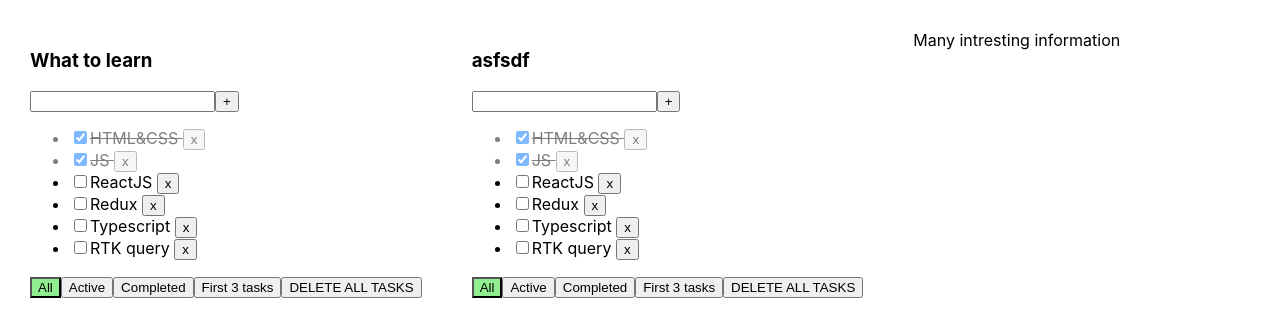
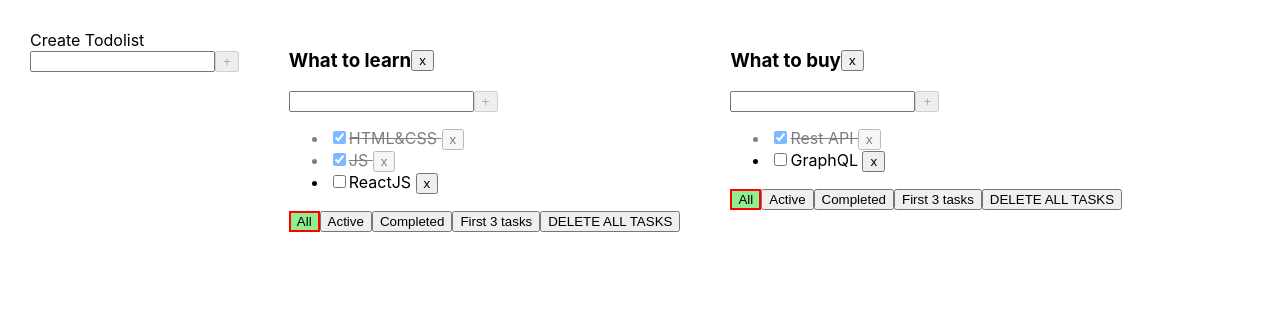
Before and after one commit to 1rko/to-do-inkubator, a React (Vite) app: page / in a window 1280 px wide. Shown: the top 336 px of the page. Built offline with nearby package versions, Linux system fonts and the light colour scheme.

Commit message:
Week2 Sprint 2 - CreateItemForm - универсальная компонента для создания Item

```diff
--- a/src/App.css
+++ b/src/App.css
@@ -5,6 +5,11 @@
 
 .app > div {
   margin-right: 50px;
+}
+
+.container {
+  display: flex;
+  align-items: center;
 }
 
 .error {
@@ -17,6 +22,11 @@
 
 .active-filter {
   background-color: lightgreen;
+  border: 2px solid red;
+}
+
+.booo{
+  color:red;
 }
 
 .is-done {
--- a/src/App.tsx
+++ b/src/App.tsx
@@ -2,71 +2,128 @@ import './App.css'
 import {TodolistItem} from "./Components/TodolistItem.tsx";
 import {useState} from "react";
 import {v1} from "uuid";
+import {CreateItemForm} from "./Components/сreateItemForm/CreateItemForm.tsx";
 
-export type TaskType = {
+export type Task = {
     id: string
     title: string
     isDone: boolean
 }
 
+export type FilterValues = 'ALL' | 'ACTIVE' | 'COMPLETED' | 'FIRST3'
+
+export type Todolist = {
+    id: string
+    title: string
+    filter: FilterValues
+}
+
+export type TaskState = {
+    [key: string]: Task[]
+}
+
+//То же самое, что и export type TasksState = Record<string, Task[]>
+
+
 export const App = () => {
-    const tasks1: TaskType[] = [
+
+    const todolistId1 = v1()
+    const todolistId2 = v1()
+
+    const [todolists, setTodolists] = useState<Todolist[]>([
+        {id: todolistId1, title: 'What to learn', filter: 'ALL'},
+        {id: todolistId2, title: 'What to buy', filter: 'ALL'},
+    ])
+
+    const [tasks, setTasks] = useState<TaskState>({
+        [todolistId1]: [
             {id: v1(), title: 'HTML&CSS', isDone: true},
             {id: v1(), title: 'JS', isDone: true},
             {id: v1(), title: 'ReactJS', isDone: false},
-        {id: v1(), title: 'Redux', isDone: false},
-        {id: v1(), title: 'Typescript', isDone: false},
-        {id: v1(), title: 'RTK query', isDone: false},
-    ]
+        ],
+        [todolistId2]: [
+            {id: v1(), title: 'Rest API', isDone: true},
+            {id: v1(), title: 'GraphQL', isDone: false},
+        ],
+    })
 
-    const [tasks, setTasks] = useState(tasks1)
+    const deleteTask = (todolistId: string, taskId: string) => {
 
-    const deleteTask = (id: string) => {
-        setTasks(tasks.filter(task => task.id !== id))
+        setTasks({
+            ...tasks,
+            [todolistId]: tasks[todolistId].filter(t => t.id !== taskId)
+        })
     }
 
-    const deleteAllTasks = () => {
-        setTasks([])
+    const deleteAllTasks = (todolistId: string) => {
+        setTasks({...tasks, [todolistId]: []})
     }
 
-    const createTask = (title: string) => {
+    const createTask = (todolistId: string, title: string) => {
         let newTask = {
             id: v1(),
             title: title,
             isDone: false
         }
-        setTasks([newTask, ...tasks])
+        setTasks({
+            ...tasks,
+            [todolistId]: [newTask, ...tasks[todolistId]]
+        })
     }
 
-    const changeTaskStatus = (id: string, newStatusValue: boolean) => {
-        let changedTasks: TaskType[] = tasks.map(t => {
-            return t.id === id ? {...t, isDone: newStatusValue} : t
+    const createTodolist = (title: string) => {
+        let newTodolist: Todolist = {
+            id: v1(),
+            title: title,
+            filter: 'ALL'
+        }
+
+        setTodolists([...todolists, newTodolist])
+        setTasks({
+            ...tasks,
+            [newTodolist.id]: []
         })
-        setTasks([...changedTasks])
+    }
+
+    const changeFilter = (todolistId: string, filter: FilterValues) => {
+        let changedTodolists = todolists.map(tdl => {
+            return tdl.id === todolistId ? {...tdl, filter} : tdl
+        })
+        setTodolists([...changedTodolists])
+    }
+
+    const changeTaskStatus = (todolistId: string, taskId: string, newStatusValue: boolean) => {
+        let changedTasks: Task[] = tasks[todolistId].map(t => {
+            return t.id === taskId ? {...t, isDone: newStatusValue} : t
+        })
+        setTasks({...tasks, [todolistId]: changedTasks})
+    }
+
+    const deleteTodolist = (todolistId: string) => {
+        setTodolists([...todolists.filter(t => t.id !== todolistId)])
+        delete tasks[todolistId]
+        setTasks({...tasks})
     }
 
     return (
         <div className={'app'}>
-            <TodolistItem
-                title="What to learn"
-                tasks={tasks}
+            <div>
+                <span>Create Todolist</span>
+                <CreateItemForm onCreateItem={createTodolist}/>
+            </div>
+
+            {todolists.map(todolist => (
+                <TodolistItem key={todolist.id}
+                              todolist={todolist}
+                              tasks={tasks[todolist.id]}
                               deleteTask={deleteTask}
                               deleteAllTasks={deleteAllTasks}
-                createButtonClick={createTask}
+                              createTask={createTask}
                               changeTaskStatus={changeTaskStatus}
+                              changeFilter={changeFilter}
+                              deleteTodolist={deleteTodolist}
                 />
-            <TodolistItem
-                title="asfsdf"
-                tasks={tasks}
-                deleteTask={deleteTask}
-                deleteAllTasks={deleteAllTasks}
-                createButtonClick={createTask}
-                changeTaskStatus={changeTaskStatus}
-            >
-                <div>
-                    <div>Many intresting information</div>
-                </div>
-            </TodolistItem>
+            ))}
         </div>
     )
 }
--- a/src/Components/Button.tsx
+++ b/src/Components/Button.tsx
@@ -2,7 +2,7 @@ import {ButtonHTMLAttributes} from "react";
 
 type ButtonProps = {
     title: string
-    onClick: () => void
+    onClick: (...args: any) => void
     disabled?: boolean
 }
 
--- a/src/Components/FullInput.tsx
+++ b/src/Components/FullInput.tsx
@@ -7,24 +7,35 @@ type Props = {
     onChangeInput: (e: ChangeEvent<HTMLInputElement>) => void
     onKeyDownInput: (e: KeyboardEvent<HTMLInputElement>) => void
     onButtonClick: () => void
+    buttonTitle: string
     error?: string | null
-    className: string
+    buttonClassName?: string
 }
 
-export const FullInput = ({value, onChangeInput, onKeyDownInput, onButtonClick, error, className}: Props) => {
+export const FullInput = (props: Props) => {
+    const {
+        value,
+        onChangeInput,
+        onKeyDownInput,
+        onButtonClick,
+        buttonTitle,
+        error,
+        buttonClassName
+    } = props
     return (
         <div>
             <input
                 value={value}
                 onChange={onChangeInput}
                 onKeyDown={onKeyDownInput}
-                className={error ? 'error': ''}
+                className={error ? 'error' : ''}
             />
+            {error && <span className={"error-message"}>{error}</span>}
             <Button
-                title={'+'}
+                title={buttonTitle}
                 onClick={onButtonClick}
-                /*disabled={!value}*/
-                className={className}
+                disabled={!value}
+                className={buttonClassName}
             />
         </div>
     );
--- a/src/Components/TodolistItem.tsx
+++ b/src/Components/TodolistItem.tsx
@@ -1,76 +1,56 @@
-import type {TaskType} from '../App.tsx'
+import {FilterValues, Task, Todolist} from '../App.tsx'
 import {Button} from './Button.tsx'
-import {ChangeEvent, useState, KeyboardEvent} from "react";
+import {ChangeEvent} from "react";
 import {useAutoAnimate} from '@formkit/auto-animate/react'
-import {FullInput} from "./FullInput.tsx";
 import './../App.css'
+import {CreateItemForm} from "./сreateItemForm/CreateItemForm.tsx";
 
 type Props = {
-    title: string
-    tasks: TaskType[]
-    deleteTask: (id: string) => void
-    deleteAllTasks: () => void
-    createButtonClick: (title: string) => void
-    changeTaskStatus: (id: string, newStatusValue: boolean) => void
-
+    todolist: Todolist
+    tasks: Task[]
+    deleteTask: (todolistId: string, taskId: string) => void
+    deleteAllTasks: (todolistId: string) => void
+    createTask: (todolistId: string, title: string) => void
+    changeTaskStatus: (todolistId: string, id: string, newStatusValue: boolean) => void
+    changeFilter: (todolistId: string, filter: FilterValues) => void
+    deleteTodolist: (todolistId: string) => void
     children?: React.ReactNode
 }
 
-type FilterType = 'ALL' | 'ACTIVE' | 'COMPLETED' | 'FIRST3'
-
-type Error = string | null
-
 export const TodolistItem: React.FC<Props> = ({
                                                   children,
-                                                  title,
+                                                  /*title,*/
+                                                  todolist,
                                                   tasks,
                                                   deleteTask,
                                                   deleteAllTasks,
-                                                  createButtonClick,
-                                                  changeTaskStatus: changeTaskStatus
+                                                  createTask,
+                                                  changeFilter,
+                                                  changeTaskStatus,
+                                                  deleteTodolist,
                                               }: Props) => {
 
-    const [taskTitle, setTaskTitle] = useState('')
-    const [filter, setFilter] = useState('ALL' as FilterType)
-    const [error, setError] = useState<Error>(null)
-
-    const changeFilterHandler = (filter: FilterType) => {
-        setFilter(filter)
+    const changeFilterHandler = (filter: FilterValues) => {
+        changeFilter(todolist.id, filter)
+        /*setFilter(filter)*/
     }
 
-    const createTaskHandler = () => {
-        const trimmedTitle = taskTitle.trim()
-        if (trimmedTitle.trim() !== '') {
-            createButtonClick(trimmedTitle)
-            setTaskTitle('')
-        } else {
-            setError('Task title is required')
-        }
-    }
-
-    const createTaskOnEnterHandler = (e: KeyboardEvent<HTMLInputElement>) => {
-        if (e.key === 'Enter') {
-            createTaskHandler()
-        }
-    }
-
-    const changeTaskTitleHandler = (e: ChangeEvent<HTMLInputElement>) => {
-        setTaskTitle(e.currentTarget.value)
-        setError(null)
+    const createTaskHandler = (title:string) => {
+            createTask(todolist.id, title)
     }
 
     const deleteTaskHandler = (taskId: string) => {
-        deleteTask(taskId)
+        deleteTask(todolist.id, taskId)
     }
 
     const deleteAllTasksHandler = () => {
-        deleteAllTasks()
+        deleteAllTasks(todolist.id)
     }
 
-    const getFilteredTasks = (tasks: TaskType[]): TaskType[] => {
-        let filteredTasks: TaskType[] = []
+    const getFilteredTasks = (tasks: Task[]): Task[] => {
+        let filteredTasks: Task[] = []
 
-        switch (filter) {
+        switch (todolist.filter) {
             case "ALL":
                 filteredTasks = tasks
                 break
@@ -89,12 +69,16 @@ export const TodolistItem: React.FC<Props> = ({
 
     const changeTaskStatusHandler = (e: ChangeEvent<HTMLInputElement>, taskId: string) => {
         let newStatusValue = e.currentTarget.checked
-        changeTaskStatus(taskId, newStatusValue)
+        changeTaskStatus(todolist.id, taskId, newStatusValue)
+    }
+
+    const deleteTodolistHandler = () => {
+        deleteTodolist(todolist.id)
     }
 
     let renderedTasks = getFilteredTasks(tasks).map(task => {
         return (
-            <li key={task.id} className={task.isDone?'is-done':''}>
+            <li key={task.id} className={task.isDone ? 'is-done' : ''}>
                 <input
                     type="checkbox"
                     checked={task.isDone}
@@ -115,14 +99,12 @@ export const TodolistItem: React.FC<Props> = ({
 
     return (<>
             <div>
-                <h3>{title}</h3>
-                <FullInput value={taskTitle}
-                           onChangeInput={changeTaskTitleHandler}
-                           onKeyDownInput={createTaskOnEnterHandler}
-                           onButtonClick={createTaskHandler}
-                           error={error}
-                />
-                {error && <span className={"error-message"}>{error}</span>}
+                <div className={'container'}>
+                    <h3>{todolist.title}</h3>
+                    <Button title={'x'} onClick={deleteTodolistHandler}/>
+                </div>
+
+                <CreateItemForm onCreateItem={createTaskHandler}/>
 
                 {renderedTasks.length === 0 ? (
                     <p>Тасок нет</p>
@@ -135,23 +117,23 @@ export const TodolistItem: React.FC<Props> = ({
                     <Button
                         title={'All'}
                         onClick={() => changeFilterHandler('ALL')}
-                        className={(filter === 'ALL') ? 'active-filter' : ''}
+                        className={(todolist.filter === 'ALL') ? 'active-filter' : ''}
                     />
                     <Button
                         title={'Active'}
                         onClick={() => changeFilterHandler('ACTIVE')}
-                        className={(filter === 'ACTIVE') ? 'active-filter' : ''}
+                        className={(todolist.filter === 'ACTIVE') ? 'active-filter' : ''}
                     />
 
                     <Button
                         title={'Completed'}
                         onClick={() => changeFilterHandler('COMPLETED')}
-                        className={(filter === 'COMPLETED') ? 'active-filter' : ''}
+                        className={(todolist.filter === 'COMPLETED') ? 'active-filter' : ''}
                     />
                     <Button
                         title={'First 3 tasks'}
                         onClick={() => changeFilterHandler('FIRST3')}
-                        className={(filter === 'FIRST3') ? 'active-filter' : ''}
+                        className={(todolist.filter === 'FIRST3') ? 'active-filter' : ''}
                     />
                     <Button
                         title={'DELETE ALL TASKS'}
--- /dev/null
+++ b/src/Components/сreateItemForm/CreateItemForm.tsx
@@ -0,0 +1,44 @@
+import {FullInput} from "../FullInput.tsx";
+import {type ChangeEvent, type KeyboardEvent, useState} from "react";
+
+type Props = {
+    onCreateItem: (title: string) => void
+}
+
+export const CreateItemForm = (props: Props) => {
+    const {onCreateItem} = props
+    const [itemTitle, setItemTitle] = useState('')
+    const [error, setError] = useState<string | null>(null)
+
+    const changeInputHandler = (e: ChangeEvent<HTMLInputElement>) => {
+        setItemTitle(e.currentTarget.value)
+        setError(null)
+    }
+
+    const createItemHandler = () => {
+        const trimmedTitle = itemTitle.trim()
+        if (trimmedTitle !== '') {
+            onCreateItem(trimmedTitle)
+            setItemTitle('')
+        } else {
+            setError('Title is required')
+        }
+    }
+
+    const createItemOnEnterHandler = (e: KeyboardEvent<HTMLInputElement>) => {
+        if (e.key === 'Enter'){
+            createItemHandler()
+        }
+    }
+
+    return (
+        <FullInput
+            value={itemTitle}
+            onChangeInput={changeInputHandler}
+            onKeyDownInput={createItemOnEnterHandler}
+            buttonTitle={'+'}
+            onButtonClick={createItemHandler}
+            error={error}
+        />
+    );
+};
```
Lines whose indentation alone changed are shown as unchanged.
